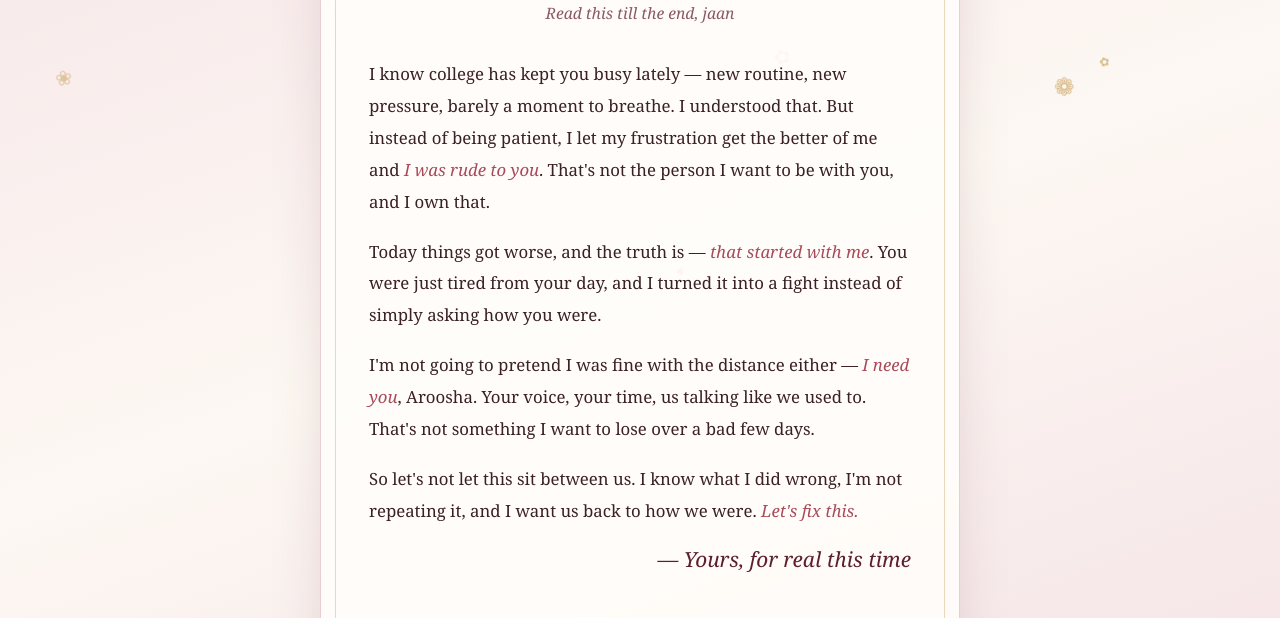
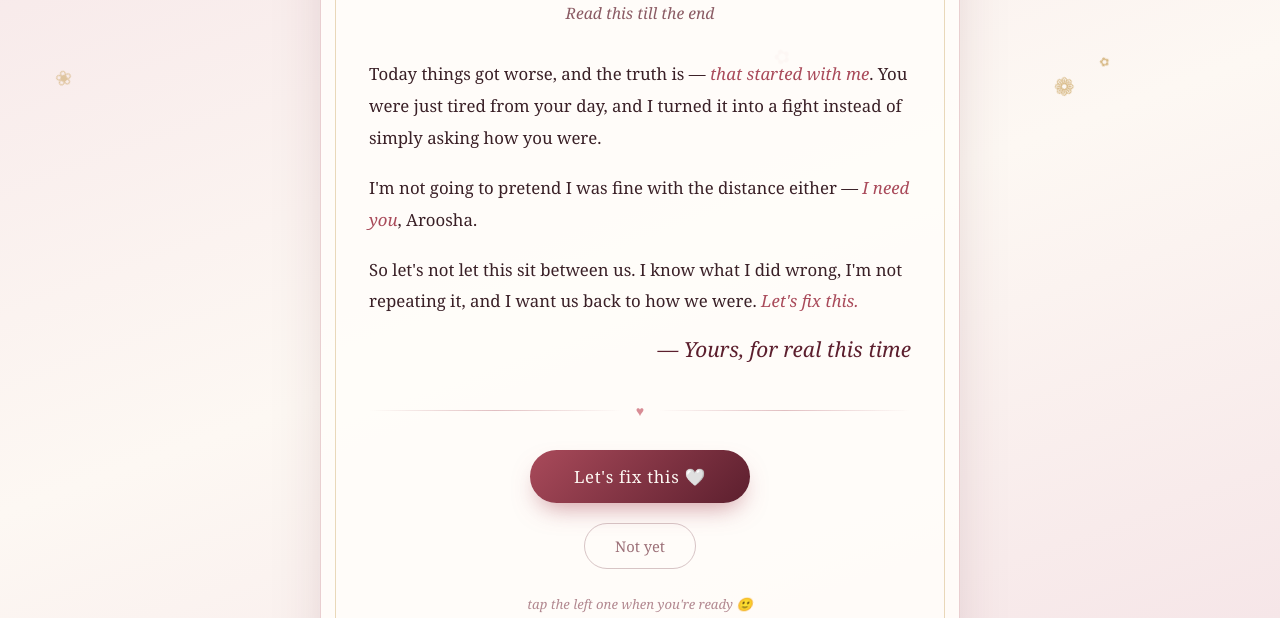
Before and after one commit to mraliakber/Sorry-Template, a plain HTML site: page index.html in a window 1280 px wide. Shown: the part 182-800 px from the top of the page. Drawn offline with Linux system fonts and the light colour scheme.

Commit message:
Update index.html

```diff
--- a/index.html
+++ b/index.html
@@ -271,14 +271,13 @@
     <div id="mainContent">
       <div class="eyebrow">A Few Honest Words For</div>
       <h1>My Dearest <span>Aroosha</span></h1>
-      <p class="subtitle">Read this till the end, jaan</p>
+      <p class="subtitle">Read this till the end</p>
 
       <div class="letter">
-        <p>I know college has kept you busy lately — new routine, new pressure, barely a moment to breathe. I understood that. But instead of being patient, I let my frustration get the better of me and <span class="accent">I was rude to you</span>. That's not the person I want to be with you, and I own that.</p>
 
         <p>Today things got worse, and the truth is — <span class="accent">that started with me</span>. You were just tired from your day, and I turned it into a fight instead of simply asking how you were.</p>
 
-        <p>I'm not going to pretend I was fine with the distance either — <span class="accent">I need you</span>, Aroosha. Your voice, your time, us talking like we used to. That's not something I want to lose over a bad few days.</p>
+        <p>I'm not going to pretend I was fine with the distance either — <span class="accent">I need you</span>, Aroosha. </p>
 
         <p>So let's not let this sit between us. I know what I did wrong, I'm not repeating it, and I want us back to how we were. <span class="accent">Let's fix this.</span></p>
       </div>
```
